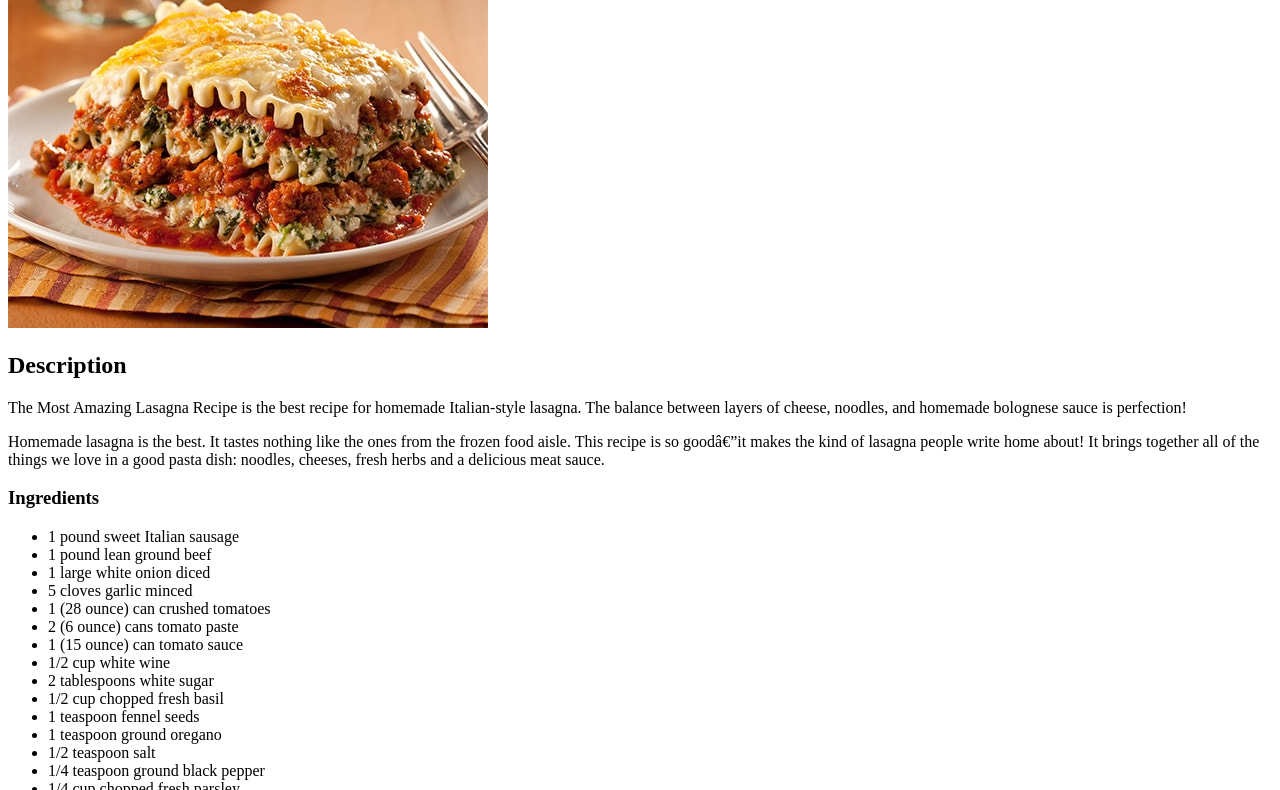
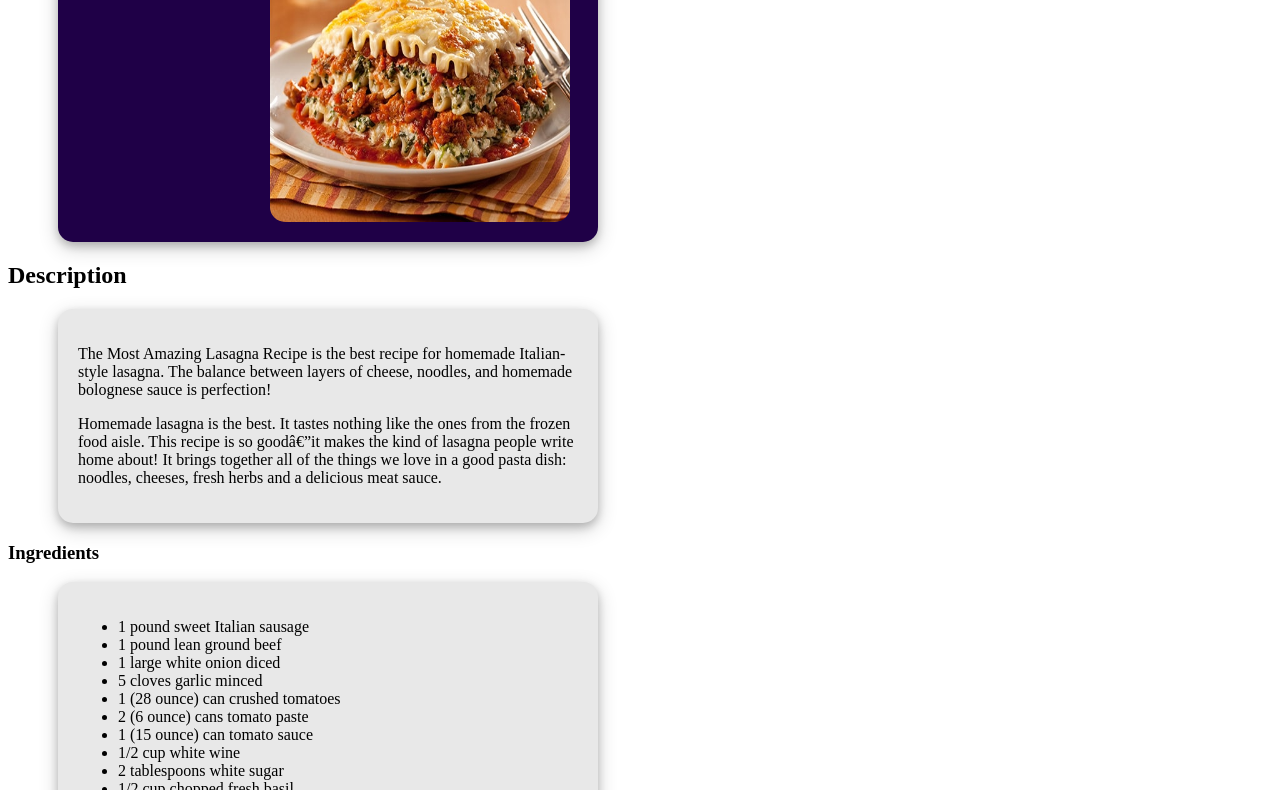
Before and after one commit to TheObsidianEnt/odin-recipes, a plain HTML site: page recipes/lasagna.html in a window 1280 px wide. Shown: the part 178-968 px from the top of the page. Drawn offline with Linux system fonts and the light colour scheme; the site is published under a folder, as on GitHub Pages, so addresses that start at the root find nothing.

```diff
--- a/recipes/lasagna.html
+++ b/recipes/lasagna.html
@@ -1,7 +1,7 @@
 <!DOCTYPE html>
 <html lang="en">
 <head>
-    <link rel="stylesheet" href="/styles.css"
+    <link rel="stylesheet" href="../styles.css"
     <meta charset="UTF-8">
     <meta http-equiv="X-UA-Compatible" content="IE=edge">
     <meta name="viewport" content="width=device-width, initial-scale=1.0">
```
Also changed, not shown: recipes/sesame-chicken.html (+1 -1 lines), recipes/stone-bowl.html (+1 -1 lines), recipes/template.html (+1 -1 lines).
